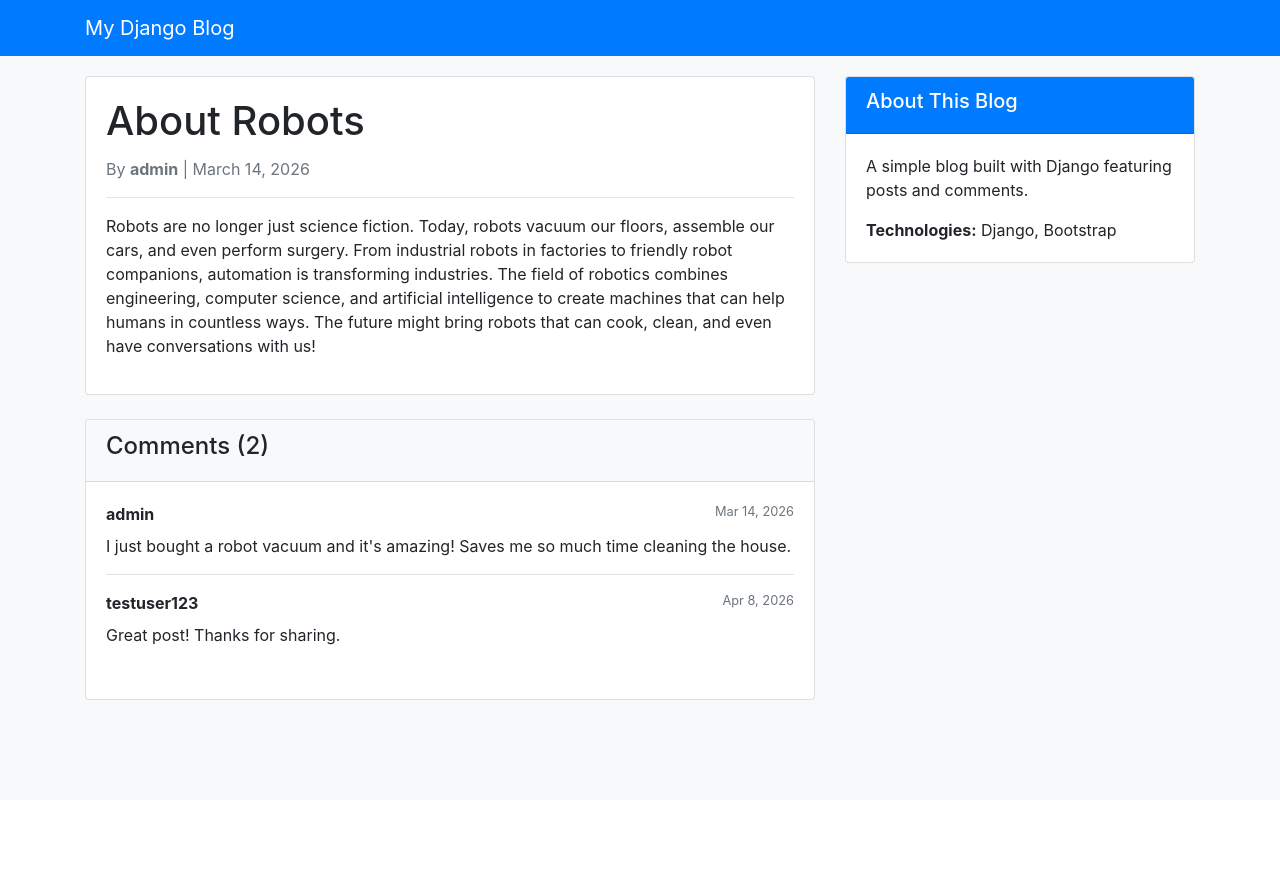
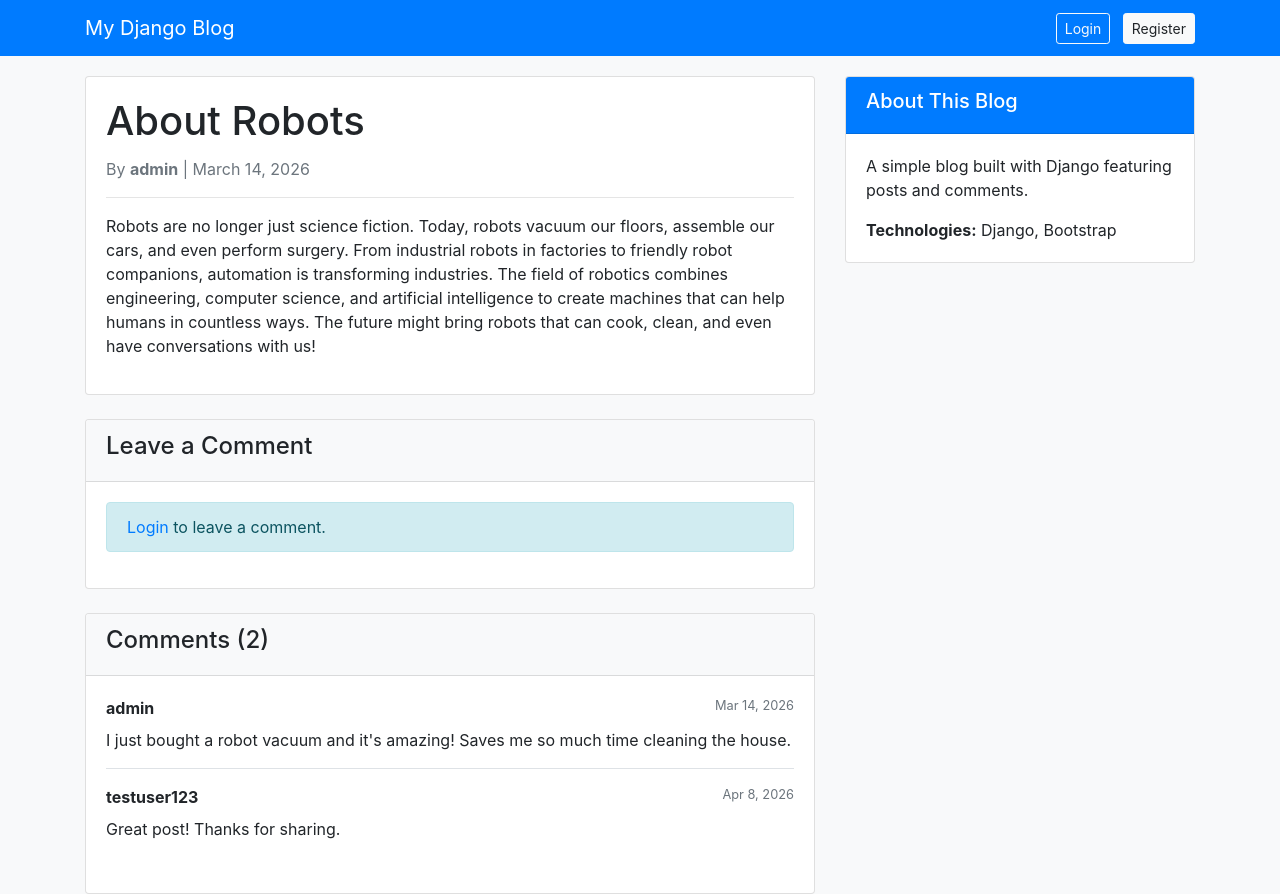
Before and after one commit to chaima674/django-blog-app, a Django app: a page that uses templates/base.html in a window 1280 px wide. Before the commit the page ends 700 px from the top, so only its background shows below. Run offline with Django 5.2, Linux system fonts and the light colour scheme; data comes from the database, SQL or seed files in the repository; both versions use the stored data as it was after the commit; some libraries are stand-ins or nearby versions.

Commit message:
Complete blog app: authentication, comments, admin panel, and REST API

```diff
--- a/blogapp/urls.py
+++ b/blogapp/urls.py
@@ -4,4 +4,7 @@ from . import views
 urlpatterns = [
     path('', views.PostList.as_view(), name='home'),
     path('<slug:slug>/', views.PostDetail.as_view(), name='post_detail'),
+    path('register', views.register_request, name="register"),
+    path('login', views.login_request, name="login"),
+    path('logout', views.logout_request, name="logout"),
 ]
--- a/blogapp/views.py
+++ b/blogapp/views.py
@@ -3,6 +3,11 @@ from .models import Post
 from rest_framework import viewsets
 from .serializers import PostSerializer
 from .models import Post
+from django.shortcuts import render, redirect
+from django.contrib.auth import login, authenticate, logout
+from django.contrib import messages
+from django.contrib.auth.forms import AuthenticationForm
+from .forms import NewUserForm
 
 class PostList(generic.ListView):
     queryset = Post.objects.filter(status=1).order_by('-created_on')
@@ -18,6 +23,54 @@ class PostDetail(generic.DetailView):
         post = self.get_object()
         context['comments'] = post.comments.all()
         return context
+
+    def post(self, request, *args, **kwargs):
+        post = self.get_object()
+        comment_text = request.POST.get('comment_text')
+        if comment_text and request.user.is_authenticated:
+            from .models import Comment
+            Comment.objects.create(
+                post=post,
+                author=request.user,
+                text=comment_text
+            )
+        return redirect('post_detail', slug=post.slug)
+
 class PostViewSet(viewsets.ModelViewSet):
     queryset = Post.objects.all()
     serializer_class = PostSerializer
+
+def register_request(request):
+    if request.method == "POST":
+        form = NewUserForm(request.POST)
+        if form.is_valid():
+            user = form.save()
+            login(request, user)
+            messages.success(request, "Registration successful.")
+            return redirect("home")
+        messages.error(request, "Unsuccessful registration. Invalid information.")
+    form = NewUserForm()
+    return render(request, "register.html", {"register_form": form})
+
+def login_request(request):
+    if request.method == "POST":
+        form = AuthenticationForm(request, data=request.POST)
+        if form.is_valid():
+            username = form.cleaned_data.get('username')
+            password = form.cleaned_data.get('password')
+            user = authenticate(username=username, password=password)
+            if user is not None:
+                login(request, user)
+                messages.info(request, f"You are now logged in as {username}.")
+                return redirect("home")
+            else:
+                messages.error(request, "Invalid username or password.")
+        else:
+            messages.error(request, "Invalid username or password.")
+    form = AuthenticationForm()
+    return render(request, "login.html", {"login_form": form})
+
+def logout_request(request):
+    logout(request)
+    messages.info(request, "You have successfully logged out.")
+    return redirect("home")
--- a/config/settings.py
+++ b/config/settings.py
@@ -41,6 +41,8 @@ INSTALLED_APPS = [
     'django.contrib.staticfiles',
     'blogapp',
     'rest_framework',
+    'crispy_forms',
+    'crispy_bootstrap5',
 ]
 
 MIDDLEWARE = [
@@ -124,3 +126,5 @@ REST_FRAMEWORK = {
         'rest_framework.permissions.DjangoModelPermissionsOrAnonReadOnly'
     ]
 }
+CRISPY_ALLOWED_TEMPLATE_PACKS = "bootstrap5"
+CRISPY_TEMPLATE_PACK = "bootstrap5"
--- a/templates/base.html
+++ b/templates/base.html
@@ -13,6 +13,15 @@
     <nav class="navbar navbar-expand-lg navbar-dark bg-primary">
         <div class="container">
             <a class="navbar-brand" href="{% url 'home' %}">My Django Blog</a>
+            <div class="ml-auto">
+                {% if user.is_authenticated %}
+                    <span class="navbar-text text-white mr-3">Welcome, {{ user.username }}!</span>
+                    <a href="/logout" class="btn btn-outline-light btn-sm">Logout</a>
+                {% else %}
+                    <a href="/login" class="btn btn-outline-light btn-sm mr-2">Login</a>
+                    <a href="/register" class="btn btn-light btn-sm">Register</a>
+                {% endif %}
+            </div>
         </div>
     </nav>
 
--- a/templates/post_detail.html
+++ b/templates/post_detail.html
@@ -15,6 +15,29 @@
             </div>
         </div>
 
+        <!-- Comment Form - Only for logged in users -->
+        <div class="card mb-4">
+            <div class="card-header bg-light">
+                <h4>Leave a Comment</h4>
+            </div>
+            <div class="card-body">
+                {% if user.is_authenticated %}
+                    <form method="POST">
+                        {% csrf_token %}
+                        <div class="form-group">
+                            <textarea name="comment_text" class="form-control" rows="3" placeholder="Write your comment here..." required></textarea>
+                        </div>
+                        <button type="submit" class="btn btn-primary">Post Comment</button>
+                    </form>
+                {% else %}
+                    <div class="alert alert-info">
+                        <a href="/login">Login</a> to leave a comment.
+                    </div>
+                {% endif %}
+            </div>
+        </div>
+
+        <!-- Comments List -->
         <div class="card">
             <div class="card-header bg-light">
                 <h4>Comments ({{ comments.count }})</h4>
```
Also changed, not shown: blogapp/forms.py (added, +17 -0 lines), templates/login.html (added, +14 -0 lines), templates/register.html (added, +14 -0 lines), db.sqlite3.
